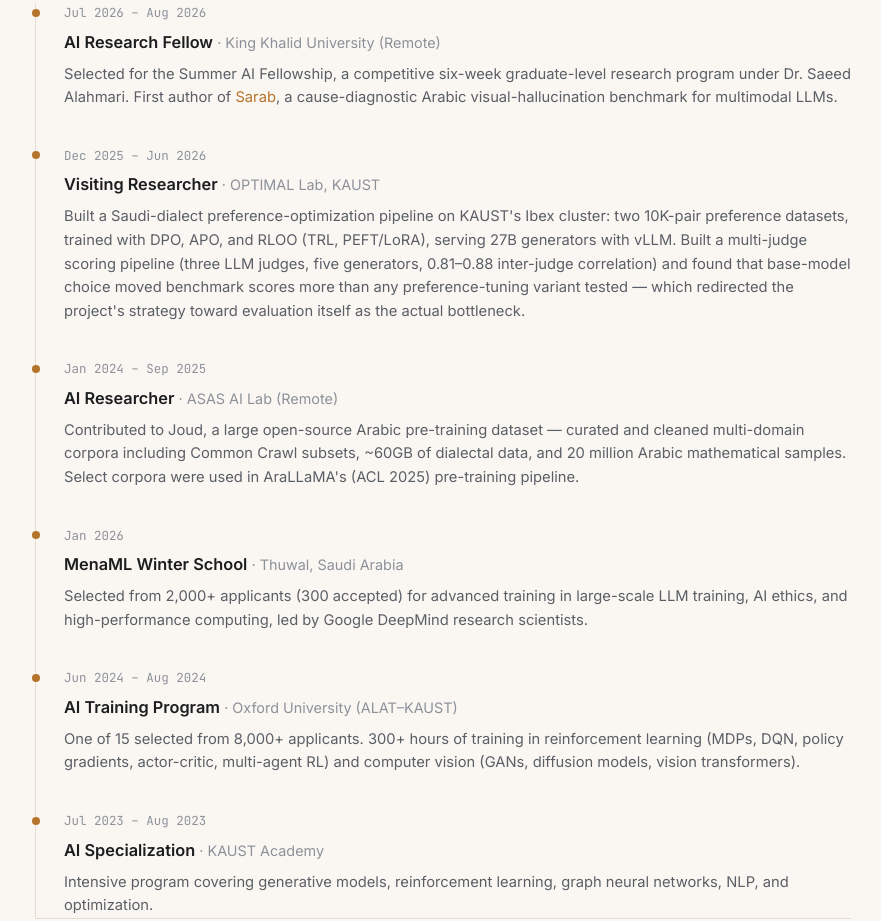
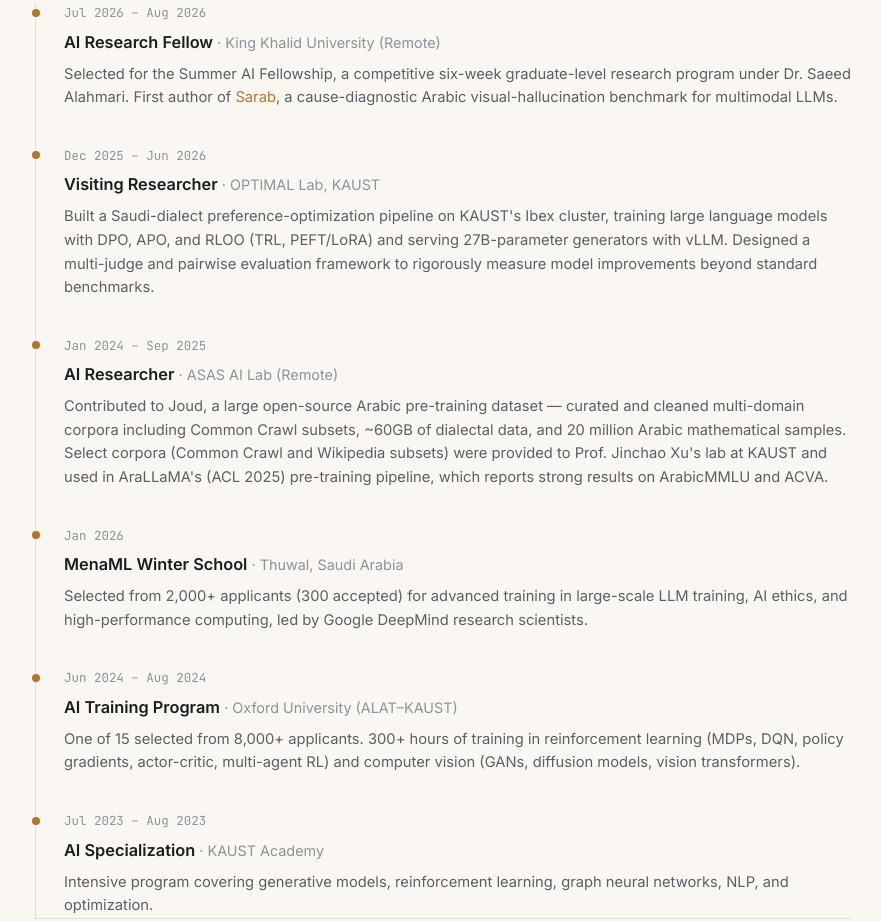
Before and after one commit to ZahraAliAlharz/ZahraAliAlharz.github.io, a plain HTML site: page index.html in a window 1280 px wide. Shown: the part 1487-2408 px from the top of the page, without its empty margins (197-1078 px from the left). Drawn offline with Linux system fonts and the light colour scheme.

Commit message:
Update OPTIMAL Lab and ASAS bullets, refresh skills list

```diff
--- a/index.html
+++ b/index.html
@@ -128,14 +128,11 @@
           <h3>Visiting Researcher <span class="tl-org">· OPTIMAL Lab, KAUST</span></h3>
           <p>
             Built a Saudi-dialect preference-optimization pipeline on
-            KAUST's Ibex cluster: two 10K-pair preference datasets,
-            trained with DPO, APO, and RLOO (TRL, PEFT/LoRA), serving
-            27B generators with vLLM. Built a multi-judge scoring
-            pipeline (three LLM judges, five generators, 0.81–0.88
-            inter-judge correlation) and found that base-model choice
-            moved benchmark scores more than any preference-tuning
-            variant tested — which redirected the project's strategy
-            toward evaluation itself as the actual bottleneck.
+            KAUST's Ibex cluster, training large language models with
+            DPO, APO, and RLOO (TRL, PEFT/LoRA) and serving 27B-parameter
+            generators with vLLM. Designed a multi-judge and pairwise
+            evaluation framework to rigorously measure model improvements
+            beyond standard benchmarks.
           </p>
         </div>
       </article>
@@ -150,8 +147,10 @@
             Contributed to Joud, a large open-source Arabic pre-training
             dataset — curated and cleaned multi-domain corpora including
             Common Crawl subsets, ~60GB of dialectal data, and 20 million
-            Arabic mathematical samples. Select corpora were used in
-            AraLLaMA's (ACL 2025) pre-training pipeline.
+            Arabic mathematical samples. Select corpora (Common Crawl and
+            Wikipedia subsets) were provided to Prof. Jinchao Xu's lab at
+            KAUST and used in AraLLaMA's (ACL 2025) pre-training pipeline,
+            which reports strong results on ArabicMMLU and ACVA.
           </p>
         </div>
       </article>
@@ -472,15 +471,15 @@
           </div>
         </div>
         <div class="skill-group">
-          <span class="skill-label">Computer Vision</span>
+          <span class="skill-label">ML/LLM Frameworks</span>
           <div class="skill-tags">
-            <span>YOLOv11</span><span>SAM</span><span>SegFormer</span><span>GroundingDINO</span>
+            <span>Hugging Face Transformers &amp; Datasets</span>
           </div>
         </div>
         <div class="skill-group">
           <span class="skill-label">Programming &amp; Infra</span>
           <div class="skill-tags">
-            <span>Python</span><span>PyTorch</span><span>Docker</span><span>SLURM</span><span>Claude Code</span>
+            <span>Python</span><span>C/C++</span><span>PyTorch</span><span>Docker</span><span>SLURM</span><span>Claude Code</span>
           </div>
         </div>
         <div class="skill-group">
```
